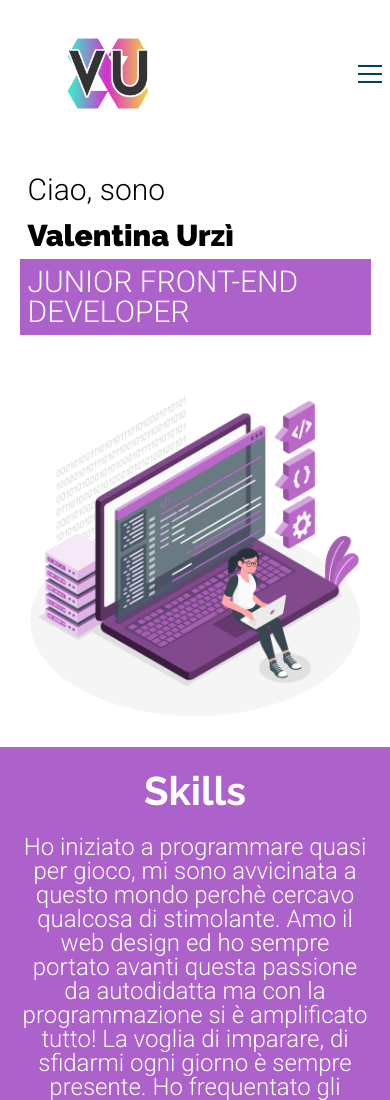
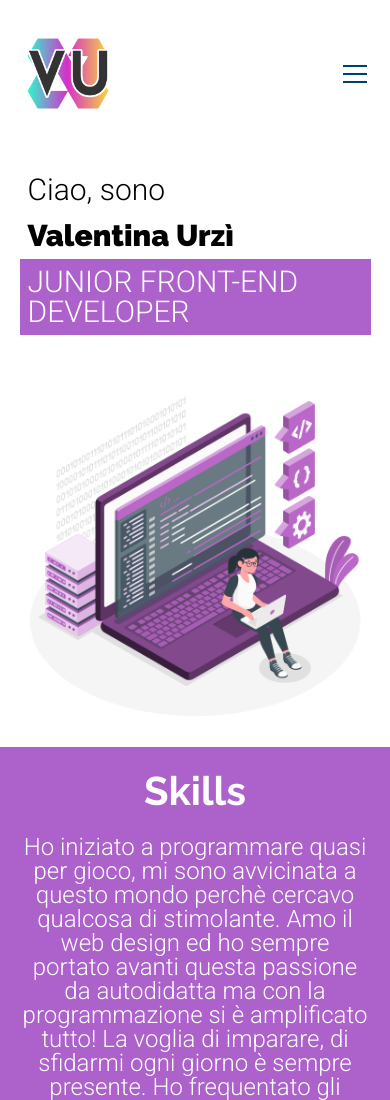
Before and after one commit to ValentinaUrzi/Portfolio, a website: page index.html in a window 390 px wide. Shown: the top 1100 px of the page. Drawn offline with Linux system fonts and the light colour scheme.

Commit message:
Portfolio fix style

```diff
--- a/styles/style.css
+++ b/styles/style.css
@@ -640,12 +640,24 @@ body {
 }
 
 @media screen and (min-width: 320px) {
+  .navigation__logo{
+    margin-left: -40px;
+  }
+
+  .burger{
+    margin-right: 15px;
+  }
+
   .project-description {
     font-size: 12px;
     padding: 8px 16px;
   }
 
-  .skills{
+  .project-image {
+    width: 100%;
+  }
+
+  .skills {
     padding-bottom: 2rem;
   }
 
```
